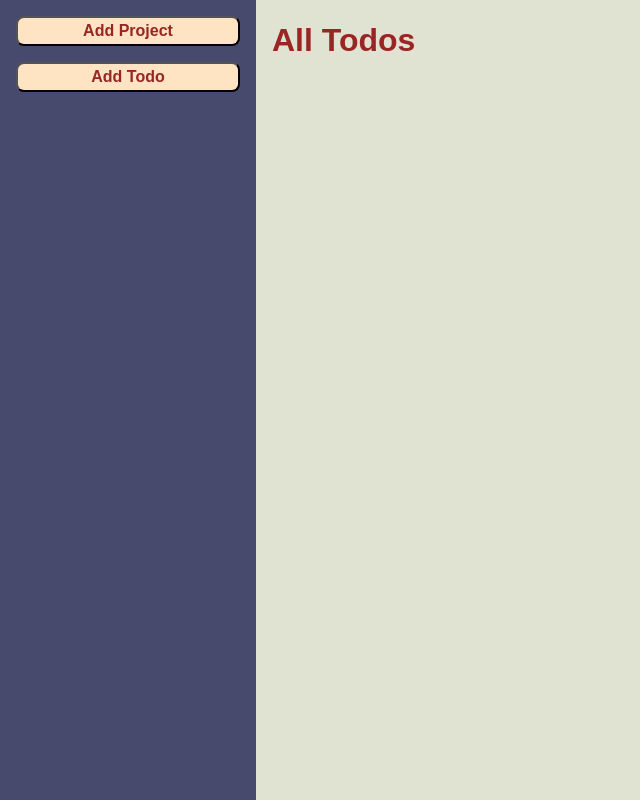
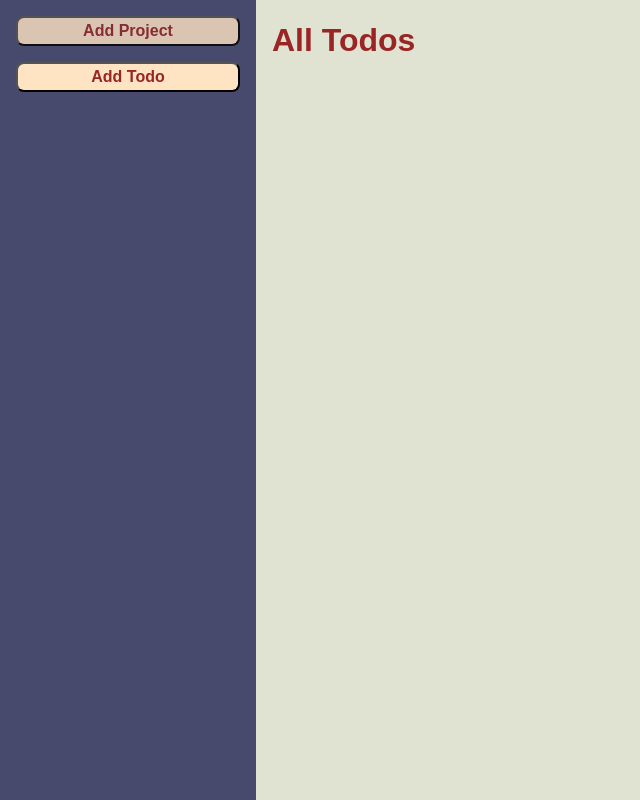
Before and after one commit to replakcan/todo-list, a website built with webpack: page src/template.html in a window 1280 px wide. In both pictures the pointer is over the button "Add Project". Shown: the whole page, without its empty margins (0-640 px from the left). Built offline with nearby package versions, Linux system fonts and the light colour scheme.

Commit message:
Updates card and button hover css

```diff
--- a/src/styles.css
+++ b/src/styles.css
@@ -122,3 +122,9 @@ textarea {
   top: 1rem;
   right: 1rem;
 }
+
+div[class*='card']:hover,
+button:hover {
+  opacity: 80%;
+  cursor: pointer;
+}
```
